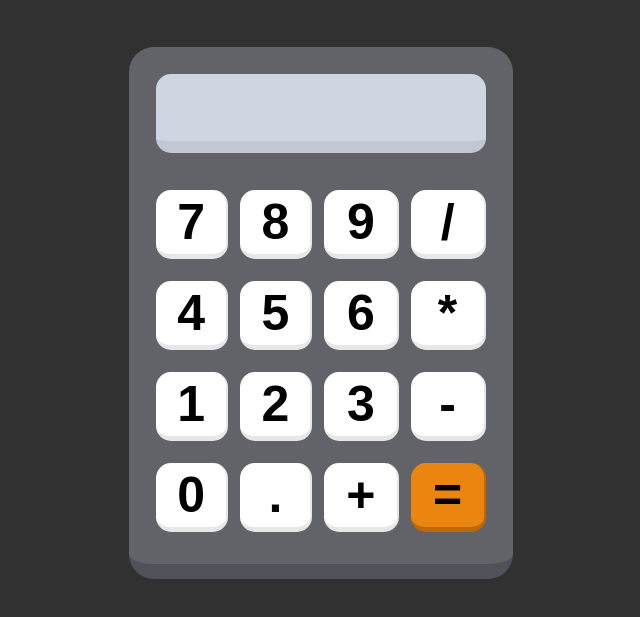
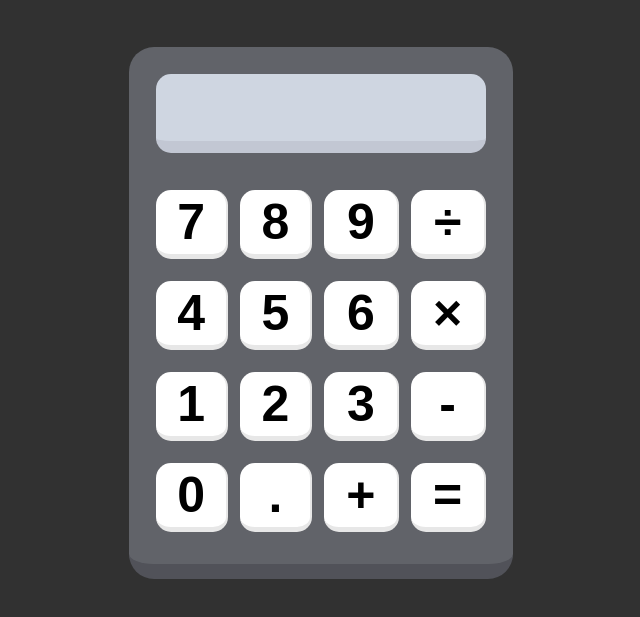
Before and after one commit to horluwathobiloba/-Frontend-Calculator-Project, a plain HTML site: page index.html in a window 1280 px wide. Shown: the part 109-726 px from the top of the page, without its empty margins (319-959 px from the left). Drawn offline with Linux system fonts and the light colour scheme.

Commit message:
Update index.html

```diff
--- a/index.html
+++ b/index.html
@@ -11,41 +11,91 @@
     <p>Click <a href="https://github.com/horluwathobiloba/-Frontend-Calculator-Project">here </a>for the repo
   </p>
 
-  <table>
+  <div class="wrapper">
+      <table class="calc-btn-table">
         <tr>
-      <td colspan="4">
-      <input type="text" id="display-field" readonly/>
+          <td colspan="4"><input type="text" id="output" readonly /></td>
+        </tr>
+        <tr>
+          <td>
+            <button class="calc-button" onclick="handleNumber('7')">7</button>
+          </td>
+          <td>
+            <button class="calc-button" onclick="handleNumber('8')">8</button>
+          </td>
+          <td>
+            <button class="calc-button" onclick="handleNumber('9')">9</button>
+          </td>
+          <td>
+            <button
+              class="calc-button operation-button"
+              onclick="handleOperation('÷')"
+            >
+              ÷
+            </button>
           </td>
         </tr>
-
         <tr>
-      <td><button class="btn-num">7</button></td>
-      <td><button class="btn-num">8</button></td>
-      <td><button class="btn-num">9</button></td>
-      <td><button class="btn-opr">/</button></td>
+          <td>
+            <button class="calc-button" onclick="handleNumber('4')">4</button>
+          </td>
+          <td>
+            <button class="calc-button" onclick="handleNumber('5')">5</button>
+          </td>
+          <td>
+            <button class="calc-button" onclick="handleNumber('6')">6</button>
+          </td>
+          <td>
+            <button
+              class="calc-button operation-button"
+              onclick="handleOperation('×')"
+            >
+              ×
+            </button>
+          </td>
         </tr>
-
         <tr>
-      <td><button class="btn-num">4</button></td>
-      <td><button class="btn-num">5</button></td>
-      <td><button class="btn-num">6</button></td>
-      <td><button class="btn-opr">*</button></td>
+          <td>
+            <button class="calc-button" onclick="handleNumber('1')">1</button>
+          </td>
+          <td>
+            <button class="calc-button" onclick="handleNumber('2')">2</button>
+          </td>
+          <td>
+            <button class="calc-button" onclick="handleNumber('3')">3</button>
+          </td>
+          <td>
+            <button
+              class="calc-button operation-button"
+              onclick="handleOperation('-')"
+            >
+              -
+            </button>
+          </td>
         </tr>
-
         <tr>
-      <td><button class="btn-num">1</button></td>
-      <td><button class="btn-num">2</button></td>
-      <td><button class="btn-num">3</button></td>
-      <td><button class="btn-opr">-</button></td>
-    </tr>
-
-    <tr>
-      <td><button class="btn-num">0</button></td>
-      <td><button class="btn-num">.</button></td>
-      <td><button class="btn-opr">+</button></td>
-      <td><button id="equal-btn">=</button></td>
+          <td>
+            <button class="calc-button" onclick="handleNumber('0')">0</button>
+          </td>
+          <td>
+            <button class="calc-button" onclick="handleNumber('.')">.</button>
+          </td>
+          <td>
+            <button
+              class="calc-button operation-button"
+              onclick="handleOperation('+')"
+            >
+              +
+            </button>
+          </td>
+          <td>
+            <button class="calc-button" id="equalsButton" onclick="calculate()">
+              =
+            </button>
+          </td>
         </tr>
       </table>
+    </div>
   <script src="script.js"></script>
   </body>
 </html>
```
Lines whose indentation alone changed are shown as unchanged.
